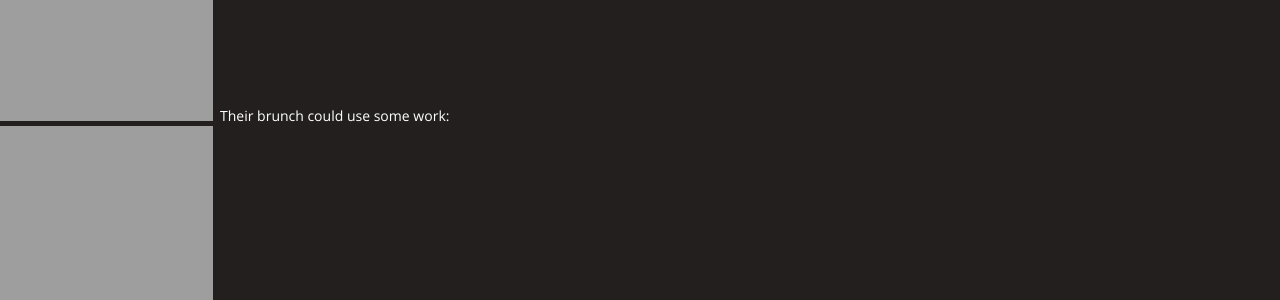
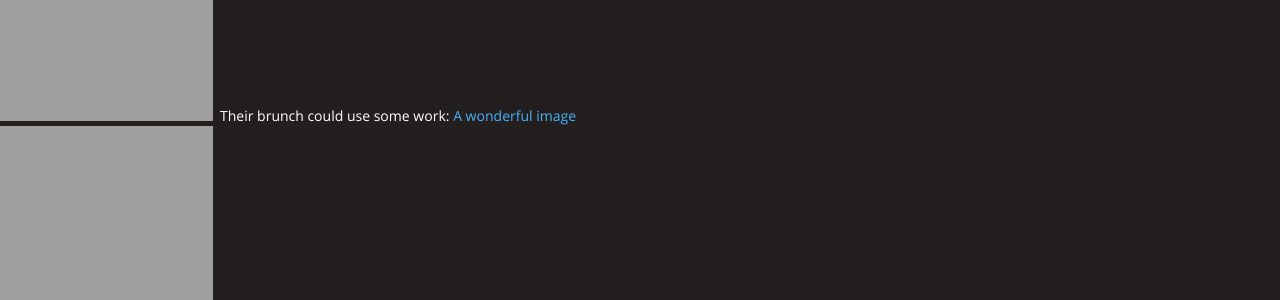
Before and after one commit to Clemmy/blog, a Jekyll site: the page built from _posts/2015-02-05-a-breakdown-of-my-weekend-at-uofthacks.md, in a window 1280 px wide and 900 px high, scrolled down 1439 px. Shown: the part 154-454 px from the top of the window. Built offline with Jekyll 4.4.1, drawn with Linux system fonts in a browser that asks for light colours; nearby versions of some CDN libraries; Markdown is read by kramdown in place of the engine named in the settings; comment, search, counter and statistics services are not loaded.

Commit message:
updated post image

```diff
--- a/_posts/2015-02-05-a-breakdown-of-my-weekend-at-uofthacks.md
+++ b/_posts/2015-02-05-a-breakdown-of-my-weekend-at-uofthacks.md
@@ -3,7 +3,7 @@
 - I received my UofTHacks shirt in size L, one size too big for me, even though there was a form online that all attendees had to fill out, including their shirt size
 - There weren't that many employer booths - No free swag. :(
 - There weren't many late night events - most of my time was spent in a small room coding for hours and hours on end
-- Their brunch could use some work:
+- Their brunch could use some work: [A wonderful image](../images/uoft_brunch.jpg)
 - The atmosphere seemed a little dead - while I was at Hack the North, I was able to constantly walk around and meet new people. In fact, I even had someone from another team help me out with a problem that I had been stuck on, spending hours of his time to help me out. It was a great experience and I met a lot of friendly people. However, at UofTHacks, there was very little interaction with others, so it led to a very awkward environment
 
 However, most of these downfalls can be attributed to a lack of experience in hackathon organization, and also a low budget. I noticed that the number of sponsors at UofTHacks were few compared to Waterloo's Hack The North that I attended last year, so that may have been the reason for its scarcity of events. Despite these downfalls, I still saw the effort that was put into this event. Although few, the volunteer workers were very nice and put a lot of spirit into cheering everyone on and doing their thing. In addition, there were some memorable events such as Red Bull's paper plane challenge to see who can build the farthest gliding paper airplane. I will still have high expectations for UofTHacks in the future. Not many people it right their first time, and they will have plenty of time to learn from this experience, and be _amazing_ next year. I will definitely be applying again.
```
Also changed, not shown: images/uoft_brunch.jpg (added).
